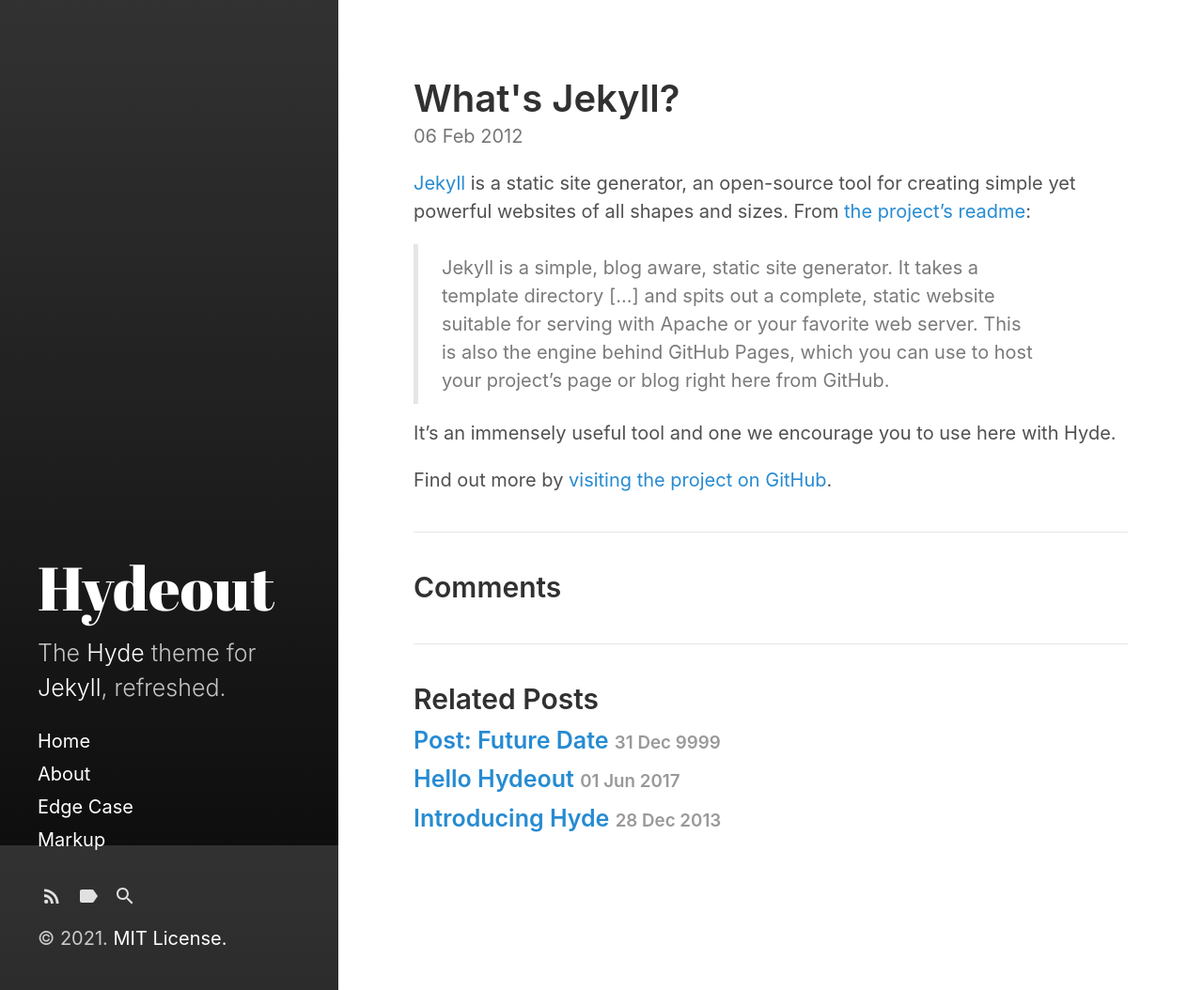
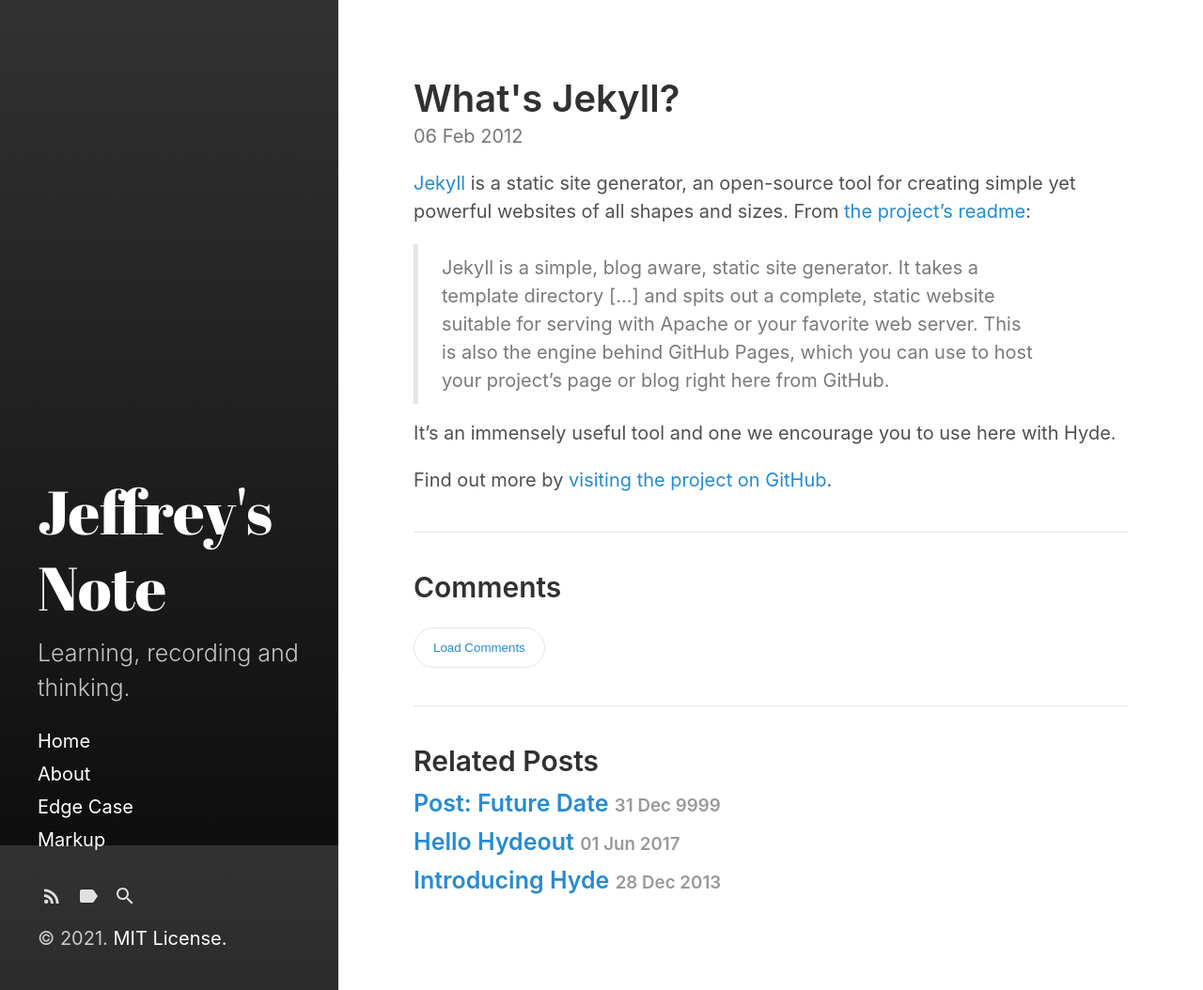
Before and after one commit to jeffreyhc/blog, a Jekyll site: the page built from _posts/2012-02-06-whats-jekyll.md, in a window 1280 px wide and 1054 px high. Shown: the whole window at 94% size. Built offline with Jekyll 4.4.1, drawn with Linux system fonts in a browser that asks for light colours.

Commit message:
Modify settings
1. Modify Gemfile:
   - Add setting for github-pages
2. Modify _config.yml:
   - Use remote theme: fongandrew/hydeout
   - Modify the value of baseurl
   - Set sidebar_home_link=true
   - Add excerpt_separator
   - Enable disqus

```diff
--- a/Gemfile
+++ b/Gemfile
@@ -1,2 +1,3 @@
 source "https://rubygems.org"
 gemspec
+gem "github-pages", group: :jekyll_plugins
--- a/_config.yml
+++ b/_config.yml
@@ -1,13 +1,11 @@
-# Dependencies
-markdown:         kramdown
-highlighter:      rouge
+remote_theme: fongandrew/hydeout
 
 # Setup
-title:            Hydeout
+title:            Jeffrey's Note
 tagline:          'A Jekyll theme'
-description:      'The <a href="http://hyde.getpoole.com" target="_blank">Hyde</a> theme for <a href="http://jekyllrb.com" target="_blank">Jekyll</a>, refreshed.'
-url:              https://fongandrew.github.io
-baseurl:          '/hydeout'
+description:      'Learning, recording and thinking.'
+url:              https://jeffreyhc.github.io/blog/
+baseurl:          '/blog'
                   # the optional subpath of your site, e.g. "/blog"
                   # NB: This applies to all pages in your Jekyll site.
                   # If you want to move just the blog index pages but keep
@@ -15,21 +13,15 @@
                   # sidebar_blog_link below.
 
 author:
-  name:           'Andrew Fong'
-  url:            https://twitter.com/fongandrewc
+  name:           'Jeffrey Hung'
+  #url:            https://twitter.com/fongandrewc
 
 paginate:         5
 # paginate_path:    '/page:num'
                     # Or '/blog/page:num' if you want to move your index pages
+sidebar_home_link:  true
 
-plugins:
-  - jekyll-feed
-  - jekyll-gist
-  - jekyll-paginate
+excerpt_separator:  '<!--more-->'
 
-# Sidebar link settings
-sidebar_home_link:  true
-# sidebar_blog_link:  '/blog'   # By default, your home page is your blog
-                                # page. If you change your paginate_path,
-                                # set this to the root of the paginate_path
-                                # to enable a separate blog link.
+disqus:
+  shortname: jeffreyhc
```
